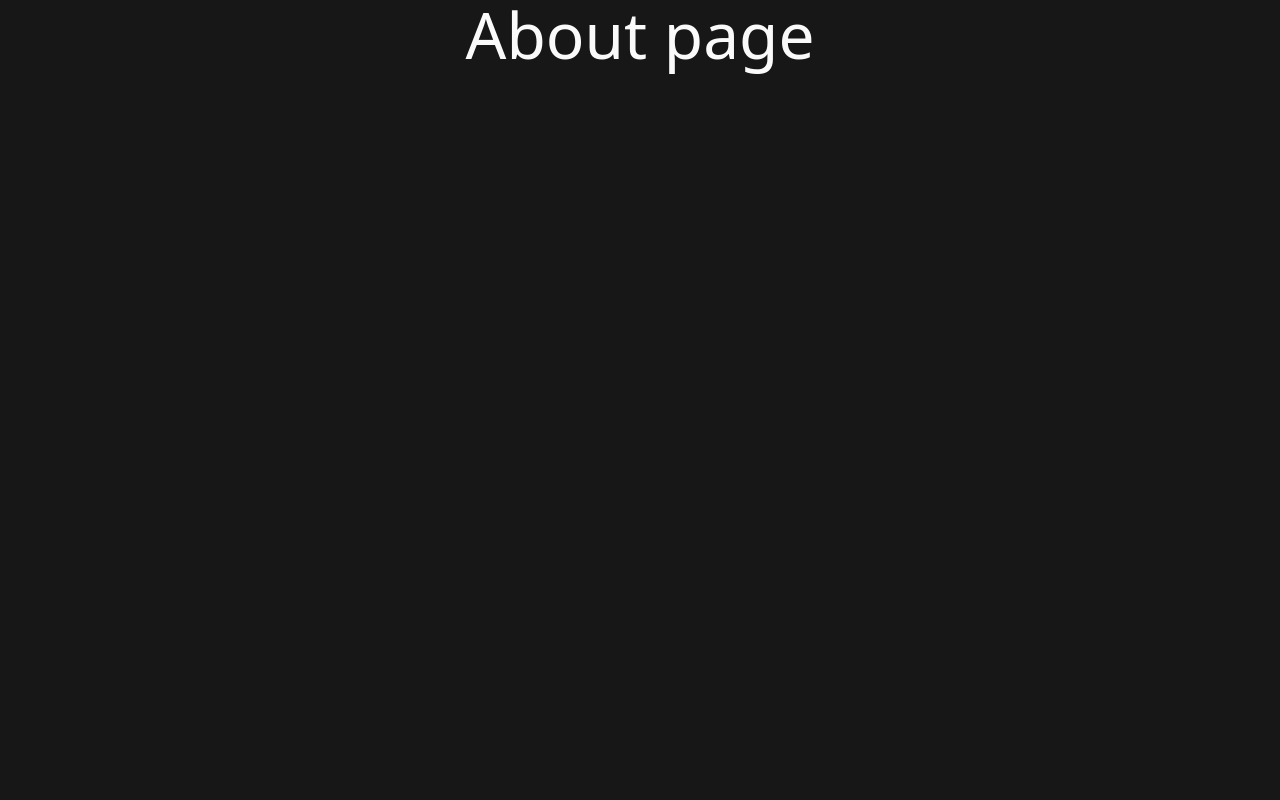
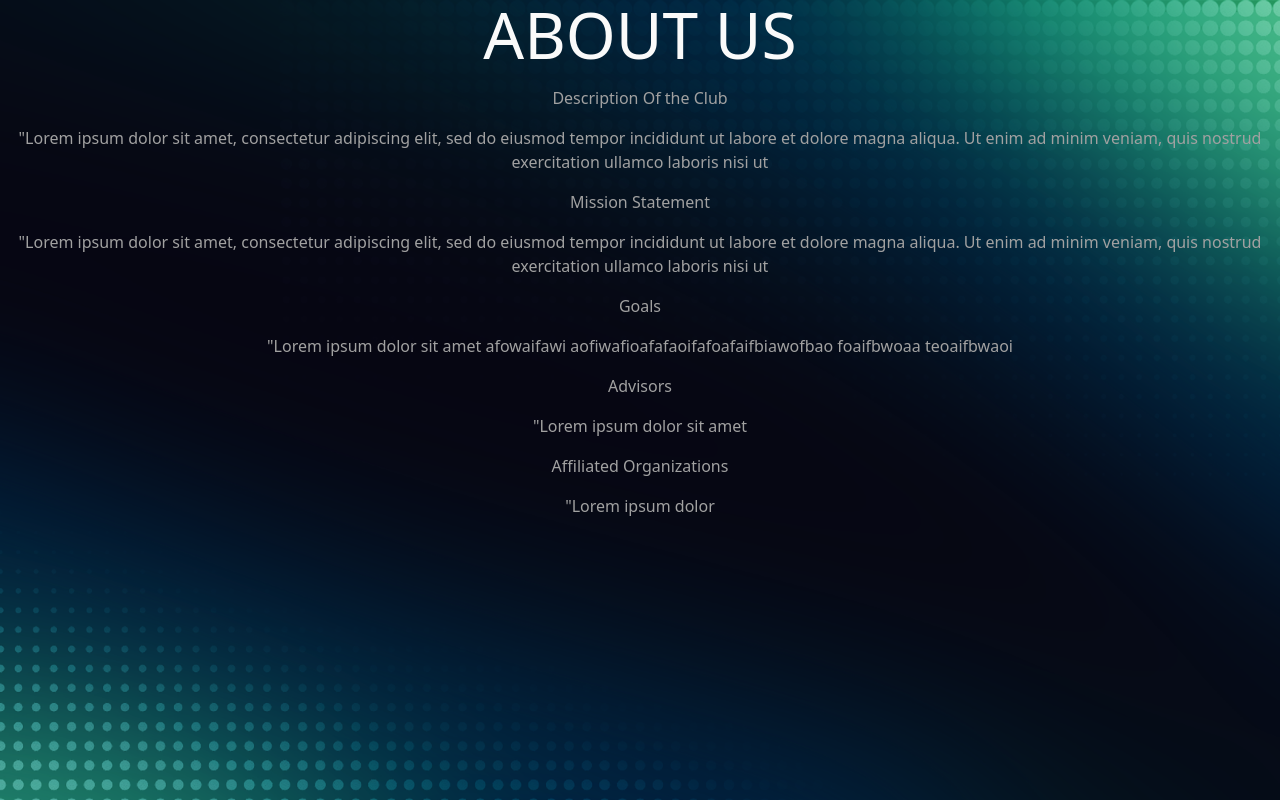
Before and after one commit to cs-club-smc/fall-2025-website, a React (Vite) app: page /about in a window 1280 px wide. Built offline with nearby package versions, Linux system fonts and the light colour scheme.

Commit message:
about.jsx add background and some text

```diff
--- a/package.json
+++ b/package.json
@@ -13,7 +13,7 @@
     "@tailwindcss/vite": "^4.1.14",
     "react": "^19.1.1",
     "react-dom": "^19.1.1",
-    "react-router-dom": "^7.9.4",
+    "react-router-dom": "^7.9.5",
     "tailwindcss": "^4.1.14"
   },
   "devDependencies": {
--- a/src/pages/About.jsx
+++ b/src/pages/About.jsx
@@ -1,9 +1,35 @@
+import background from '../assets/About/background.png'
 
 function About() {
     return(
-        <>
-            <h1>About page</h1>
-        </>
+       <main
+        style={{
+            minHeight: '100vh',
+            backgroundImage: `url(${background})`,
+            backgroundSize: 'cover',
+            backgroundPosition: 'center',
+            backgroundRepeat: 'no-repeat',
+        }}
+       >
+        <h1>ABOUT US</h1>
+
+        <p>Description Of the Club</p>
+        <p>"Lorem ipsum dolor sit amet, consectetur adipiscing elit, sed do eiusmod tempor incididunt ut labore et dolore magna aliqua. Ut enim ad minim veniam, quis nostrud exercitation ullamco laboris nisi ut </p>
+
+        <p>Mission Statement </p>
+        <p>"Lorem ipsum dolor sit amet, consectetur adipiscing elit, sed do eiusmod tempor incididunt ut labore et dolore magna aliqua. Ut enim ad minim veniam, quis nostrud exercitation ullamco laboris nisi ut
+        </p>
+
+        <p>Goals</p>
+        <p>"Lorem ipsum dolor sit amet afowaifawi aofiwafioafafaoifafoafaifbiawofbao foaifbwoaa teoaifbwaoi  </p>
+
+        <p>Advisors </p>
+        <p>"Lorem ipsum dolor sit amet </p>
+
+        <p>Affiliated Organizations</p>
+        <p>"Lorem ipsum dolor </p>
+
+       </main>
     )
 }
 
```
Also changed, not shown: src/assets/About/background.png (added), 1 other file (tests, documents, lock files or other folders).
